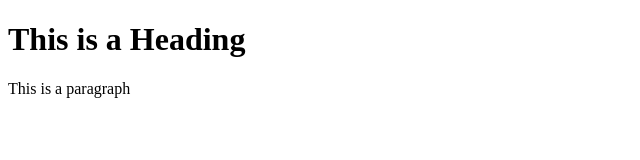
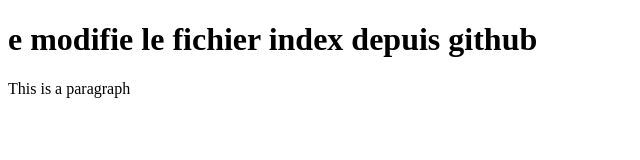
Before and after one commit to tadaron/Depot_distant_cours2, a plain HTML site: page index.html in a window 1280 px wide. Shown: the whole page, without its empty margins (0-640 px from the left). Drawn offline with Linux system fonts and the light colour scheme.

Commit message:
Update index.html via github

```diff
--- a/index.html
+++ b/index.html
@@ -4,7 +4,7 @@
 <title>Moidf dans le cadre d'une recherche de commit perdu</title>
 </head>
 <body>
-<h1>This is a Heading</h1>
+<h1>e modifie le fichier index depuis github</h1>
 <p>This is a paragraph</p>
 </body>
 </html>
```
